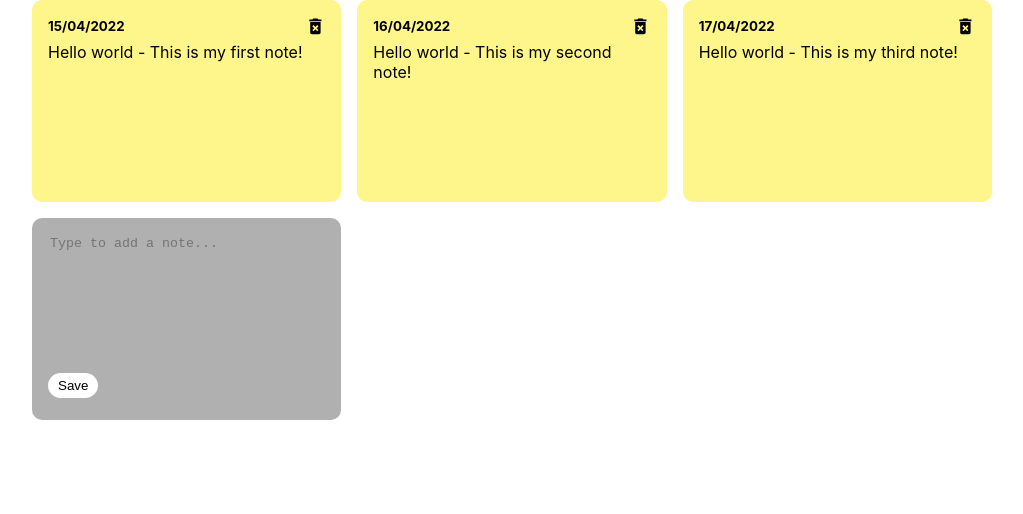
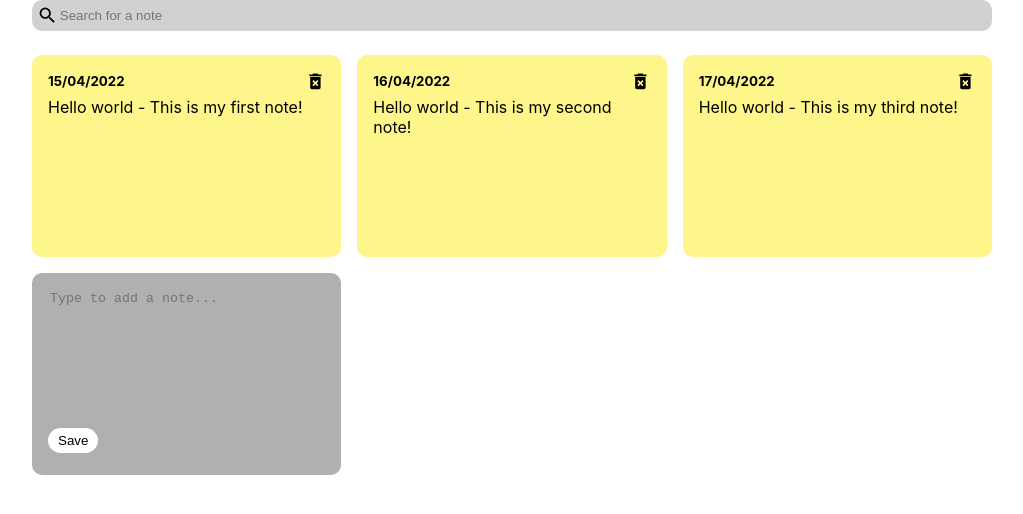
Before and after one commit to micadecolonia/coding-challenge, a React (Create React App) app: page / in a window 1280 px wide. Shown: the top 514 px of the page, without its empty margins (128-1151 px from the left). Built offline with nearby package versions, Linux system fonts and the light colour scheme.

Commit message:
Add search bar to dashboard

```diff
--- a/src/App.js
+++ b/src/App.js
@@ -1,6 +1,7 @@
 import { useState } from 'react';
 import { nanoid } from 'nanoid';
 import NotesList from './components/NotesList';
+import SearchNote from './components/SearchNote';
 
 function App() {
   const [notes, setNotes] = useState([{
@@ -37,6 +38,7 @@ function App() {
 
   return (
     <div className="container">
+      <SearchNote />
       <NotesList notes={notes} handleAddNote={addNote} handleDeleteNote={deleteNote} />
     </div>
   );
```
